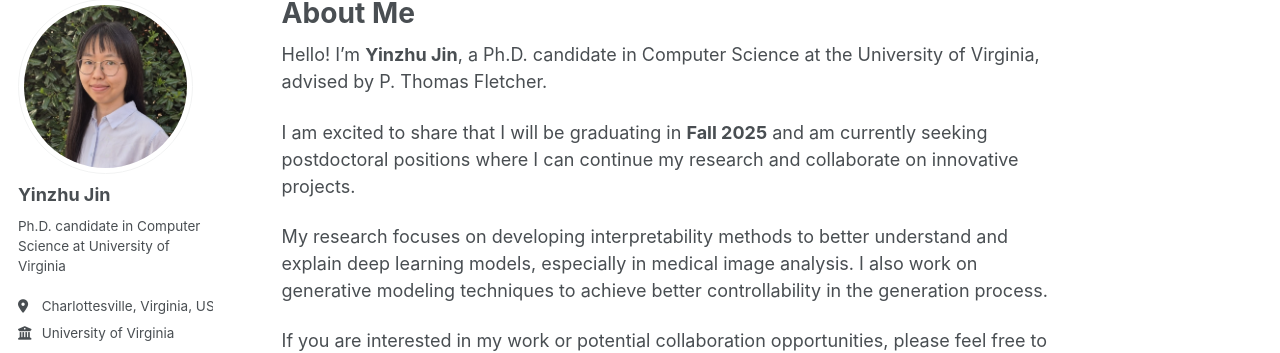
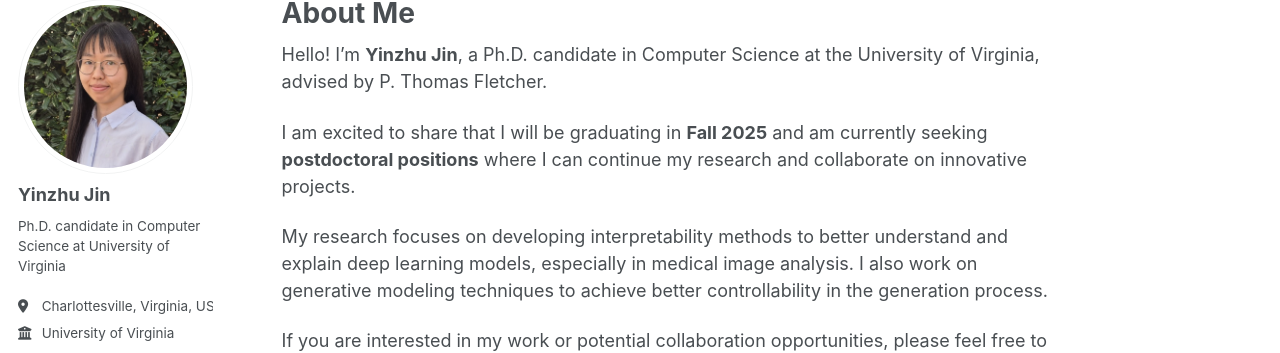
Before and after one commit to Yinzhu-Jin/Yinzhu-Jin.github.io, a Jekyll site: the page built from _pages/about.md, in a window 1280 px wide and 936 px high. Shown: the part 100-453 px from the top of the window. Built offline with Jekyll 4.4.1, drawn with Linux system fonts in a browser that asks for light colours; some web fonts are replaced.

```diff
--- a/_pages/about.md
+++ b/_pages/about.md
@@ -8,7 +8,7 @@ redirect_from:
 ---
 Hello! I’m **Yinzhu Jin**, a Ph.D. candidate in Computer Science at the University of Virginia, advised by P. Thomas Fletcher.
 
-I am excited to share that I will be graduating in **Fall 2025** and am currently seeking postdoctoral positions where I can continue my research and collaborate on innovative projects.
+I am excited to share that I will be graduating in **Fall 2025** and am currently seeking **postdoctoral positions** where I can continue my research and collaborate on innovative projects.
 
 My research focuses on developing interpretability methods to better understand and explain deep learning models, especially in medical image analysis. I also work on generative modeling techniques to achieve better controllability in the generation process.
 
```
